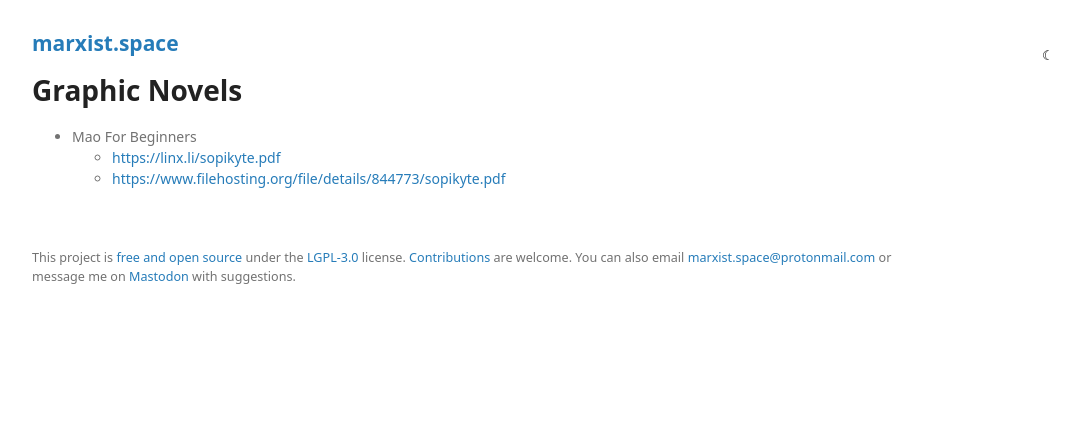
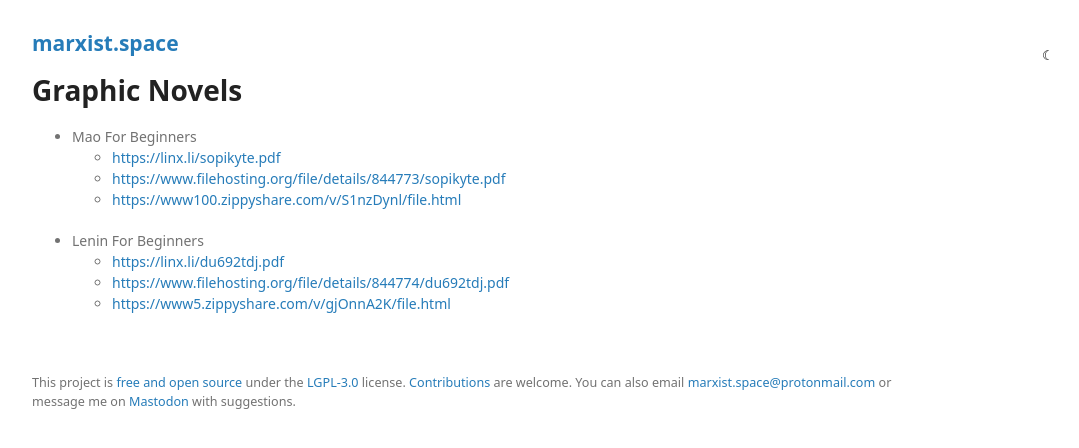
Before and after one commit to prolesoft/marxist.space, a Jekyll site: the page built from graphic-novels.md, in a window 1280 px wide. Shown: the top 448 px of the page, without its empty margins (178-1257 px from the left). Built offline with Jekyll 4.4.1, drawn with Linux system fonts in a browser that asks for light colours; our own code applies the rules of GitHub Pages for plain Markdown files.

Commit message:
graphic-novels.md

```diff
--- a/graphic-novels.md
+++ b/graphic-novels.md
@@ -10,3 +10,8 @@
 * Mao For Beginners
     * <https://linx.li/sopikyte.pdf>
     * <https://www.filehosting.org/file/details/844773/sopikyte.pdf>
+    * <https://www100.zippyshare.com/v/S1nzDynl/file.html>
+* Lenin For Beginners
+    * <https://linx.li/du692tdj.pdf>
+    * <https://www.filehosting.org/file/details/844774/du692tdj.pdf>
+    * <https://www5.zippyshare.com/v/gjOnnA2K/file.html>
```
